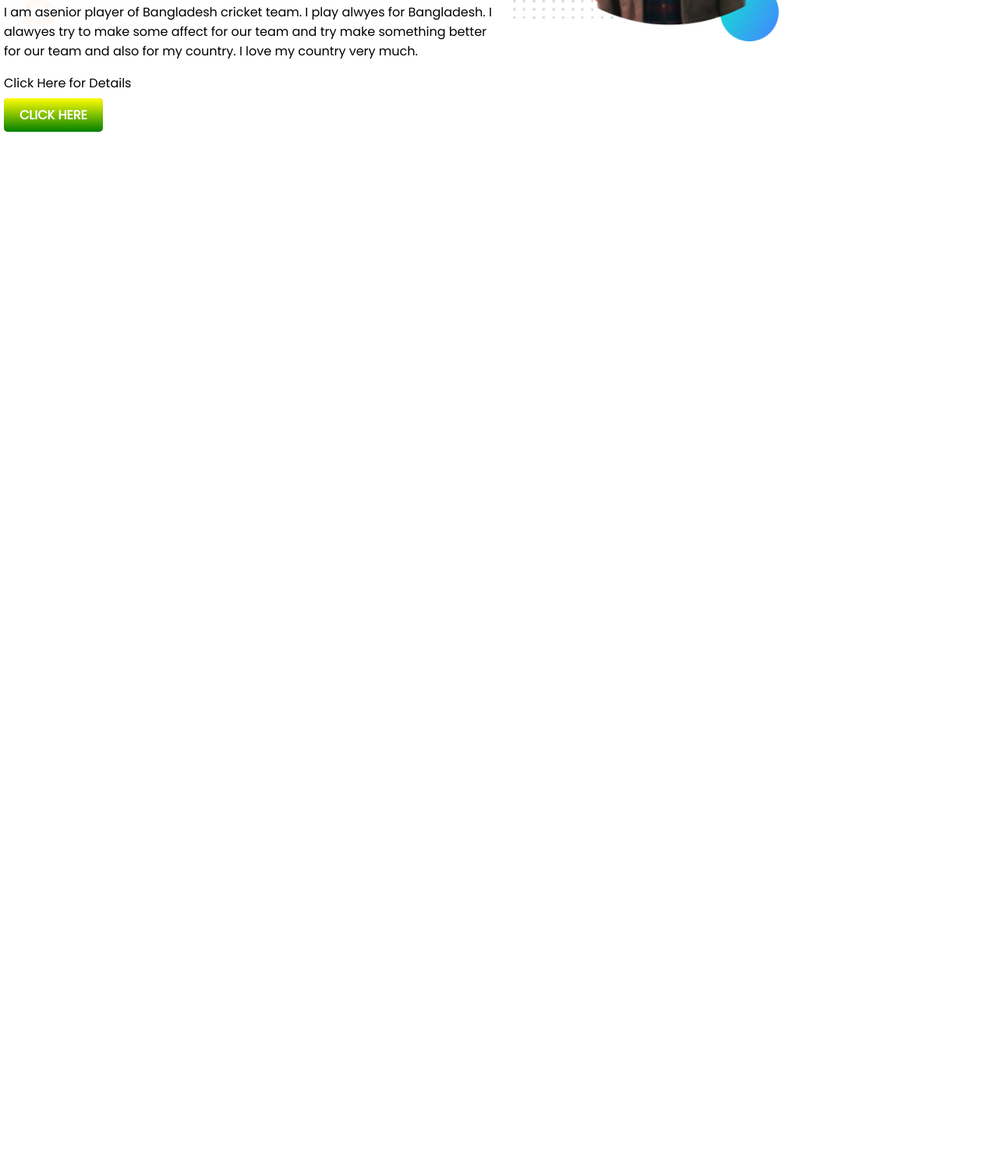
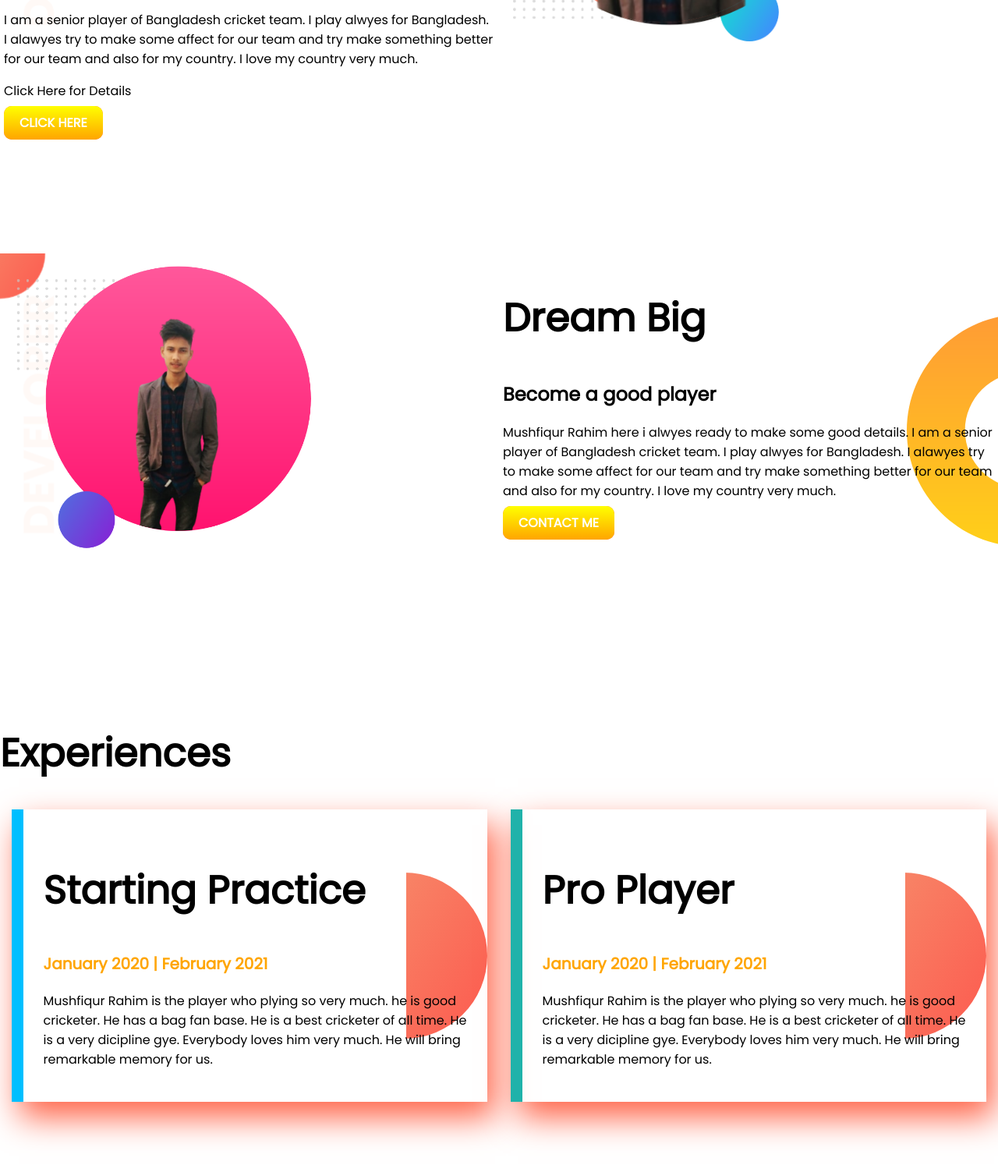
Before and after one commit to Akzaber/my-second-portfolio, a plain HTML site: page index.html in a window 1280 px wide. Shown: the part 327-1830 px from the top of the page at 78% size. Before the commit the page ends 800 px from the top, so only its background shows below. Drawn offline with Linux system fonts and the light colour scheme.

Commit message:
complete work

```diff
--- a/index.html
+++ b/index.html
@@ -16,7 +16,7 @@
       <h1>Bangladeshi Player</h1>
       <h1><span class="orange-color">Mushfiqur Rahim</span> Here</h1>
       <h3>Here i am Mushfiqur Rahim</h3>
-      <p>I am asenior player of Bangladesh cricket team. I play alwyes for Bangladesh. I alawyes try to make some affect for our team and try make something better for our team and also for my country. I love my country very much.</p>
+      <p id="let-edit">I am a senior player of Bangladesh cricket team. I play alwyes for Bangladesh. I alawyes try to make some affect for our team and try make something better for our team and also for my country. I love my country very much.</p>
       <p>Click Here for Details</p>
       <a class="click-button" target="_blank" href="https://www.facebook.com/MushfiqurOfficial">CLICK HERE</a>
     </div>
@@ -24,5 +24,29 @@
       <img src="images/zaber-pic.png" alt="">
     </div>
   </section>
+  <section class="top-banner">
+    <div class="half-width">
+      <img id="img-edit" src="images/ak1.png" alt="">
+    </div>
+    <div class="half-width image-adding">
+      <h1>Dream Big</h1>
+      <h2>Become a good player</h2>
+      <p>Mushfiqur Rahim here i alwyes ready to make some good details. I am a senior player of Bangladesh cricket team. I play alwyes for Bangladesh. I alawyes try to make some affect for our team and try make something better for our team and also for my country. I love my country very much.</p>
+      <a class="click-button" target="_blank" href="https://www.facebook.com/MushfiqurOfficial">CONTACT ME</a>
+    </div>
+  </section>
+  <h1>Experiences</h1>
+  <section>
+    <div class="half-width down-box shado-add">
+      <h1>Starting Practice</h1>
+      <h3 class="orange-color">January 2020 | February 2021</h3>
+      <p>Mushfiqur Rahim is the player who plying so very much. he is good cricketer. He has a bag fan base. He is a best cricketer of all time. He is a very dicipline gye. Everybody loves him very much. He will bring remarkable memory for us.</p>
+    </div>
+    <div class="half-width down-box shado-add again-border">
+      <h1>Pro Player</h1>
+      <h3 class="orange-color">January 2020 | February 2021</h3>
+      <p>Mushfiqur Rahim is the player who plying so very much. he is good cricketer. He has a bag fan base. He is a best cricketer of all time. He is a very dicipline gye. Everybody loves him very much. He will bring remarkable memory for us.</p>
+    </div>
+  </section>
 </body>
 </html>
--- a/style.css
+++ b/style.css
@@ -13,10 +13,10 @@ h3{
 }
 section{
   display: flex;
+  margin-bottom: 150px;
 }
 .half-width{
   width: 50%;
-  padding-left: 8px;
   padding: 5px;
 }
 .half-width img{
@@ -25,10 +25,10 @@ section{
 }
 .click-button{
   text-decoration: none;
-  border-radius: 5px;
+  border-radius: 10px;
   background-color: tomato;
   padding: 10px 20px;
-  background-image: linear-gradient(yellow,green);
+  background-image: linear-gradient(yellow, orange);
   color: white;
   font-weight: 700;
 }
@@ -36,3 +36,30 @@ section{
   background-image: url(images/top-banner.png);
   background-repeat: no-repeat;
 }
+#img-edit{
+  width: 70%;
+}
+.down-box{
+  border: 5px;
+  padding: 2%;
+  margin-left: 15px;
+  margin-right: 15px;
+  border-left: 15px solid deepskyblue;
+  background-image: url(images/exp-bg.png);
+  background-repeat: no-repeat;
+  background-position: right;
+}
+.shado-add{
+  box-shadow: 10px 20px 40px tomato;
+}
+#let-edit{
+  padding-top: 10px;
+}
+.again-border{
+  border-left: 15px solid lightseagreen;
+}
+.image-adding{
+  background-image: url(images/dream-bg.png);
+  background-repeat: no-repeat;
+  background-position: right;
+}
```
Also changed, not shown: images/ak1.png (added).
